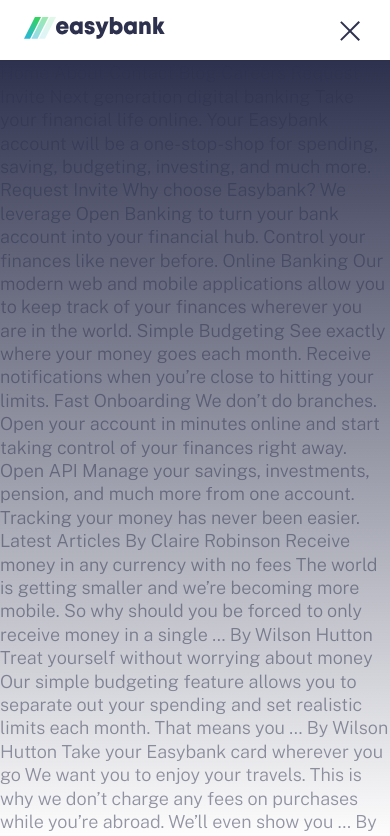
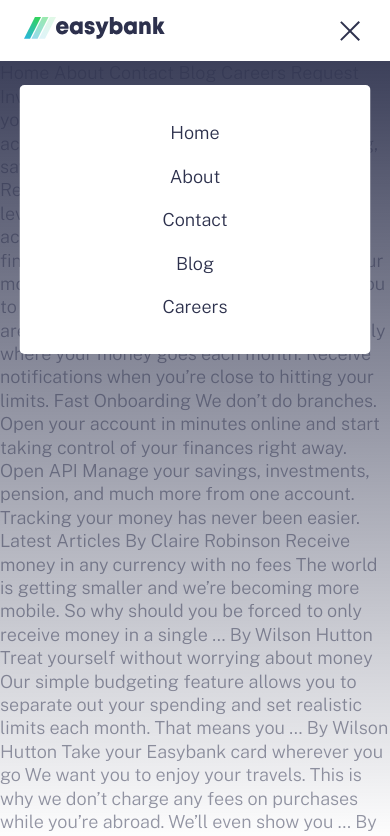
Before and after one commit to jgustavoj/javascript-easybank-landinpage-project, a plain HTML site: page index.html in a window 390 px wide. Both pictures are taken after a click on the link 353 px from the left and 30 px from the top of the page. Shown: the top 836 px of the page. Drawn offline with nearby package versions, Linux system fonts and the light colour scheme.

Commit message:
overlay menu done

```diff
--- a/app/js/script.js
+++ b/app/js/script.js
@@ -1,21 +1,28 @@
+//This function adds/removes "open" class into hamburger menu on Click
+const btnHamburger = document.querySelector("#btnHamburger");
 //This function adds/removes "open" class into header menu on Click
 //This was done in order to work with the overaly better
+const body = document.querySelector("body");
 const header = document.querySelector(".header");
-
-//This function adds/removes "open" class into hamburger menu on Click
-const btnHamburger = document.querySelector("#btnHamburger");
-
 const overlay = document.querySelector(".overlay");
+const fadeElems = document.querySelectorAll(".has-fade");
 
 btnHamburger.addEventListener("click", () => {
   console.log("clicked!");
+
   if (header.classList.contains("open")) {
-    header.classList.remove("open"); // Close hamburger memu
-    overlay.classList.remove("fade-in");
-    overlay.classList.add("fade-out");
+    body.classList.remove("noscroll");
+    header.classList.remove("open"); // Close hamburger meny
+    fadeElems.forEach((element) => {
+      element.classList.remove("fade-in");
+      element.classList.add("fade-out");
+    });
   } else {
+    body.classList.add("noscroll");
     header.classList.add("open"); // Open hamburger menu
-    overlay.classList.remove("fade-out");
-    overlay.classList.add("fade-in");
+    fadeElems.forEach((element) => {
+      element.classList.remove("fade-out");
+      element.classList.add("fade-in");
+    });
   }
 });
--- a/app/scss/_animations.scss
+++ b/app/scss/_animations.scss
@@ -1,3 +1,7 @@
+.has-fade{
+    visibility: hidden;
+}
+
 @keyframes fade-in{
     from{
         visibility: hidden;
@@ -8,6 +12,7 @@
         opacity: 0;
     }
     to{
+        visibility: visible;
         opacity: 1;
     }
 }
--- a/app/scss/_globals.scss
+++ b/app/scss/_globals.scss
@@ -16,11 +16,21 @@
     color: $grayishBlue;
     line-height: 1.3;
 
+    &.noscroll{
+        overflow: hidden; //doesnt allow the user to scroll if the mobile menu is open
+    }
+
 }
 
 a, a:visited, a:hover{
     text-decoration: none;
 
+}
+
+// Spacing
+.container{
+    padding-left: 1.5rem;
+    padding-right: 1.5rem;
 }
 
 
--- a/app/scss/_header.scss
+++ b/app/scss/_header.scss
@@ -8,7 +8,7 @@
             display: block;
         }
 
-    .header__menu{ //animation
+    .header__toggle{ //animation
 
         span:first-child{
             transform: rotate(45deg);
@@ -30,7 +30,7 @@
     .overlay{ //animation overlay
         opacity: 0;
         position: fixed;
-        top: 3.75rem;
+        top: 0px;
         right: 0px;
         bottom: 0px;
         left: 0px;
@@ -40,7 +40,11 @@
 
 
     nav{
-        padding: 1.0625rem 1.5rem;
+        position: relative;
+        background-color: $White;
+        padding-top: 1.0625rem;
+        padding-bottom: 1.0625rem;
+
     }
 
     &__logo{
@@ -52,7 +56,7 @@
         }
     }
 
-    &__menu{ //Mobile Menu + animation
+    &__toggle{ //Mobile Menu toggle + animation
 
         span{
         display: block;
@@ -67,10 +71,30 @@
         }
     }
 
+    }
+
+    &__menu{
+        width: calc(100% - 3rem);
+        left: 50%;
+        transform: translateX(-50%);
+        background: $White;
+        margin-top: 1.5rem;
+        padding: 1.625rem;
+        border-radius: 5px;
+        position: absolute;
+        width: 90%;
 
 
+
+        a{
+            display: block;
+            padding: 0.625rem;
+            color: $darkBlue;
+            text-align: center;
+
+
+        }
     }
-
 
     &__links{
 
--- a/index.html
+++ b/index.html
@@ -29,14 +29,14 @@
 <body>
 
   <header class="header">
-    <div class="overlay"></div>
-    <nav class="flex flex-jc-sb flex-ai-c">
+    <div class="overlay has-fade"></div>
+    <nav class="container flex flex-jc-sb flex-ai-c">
       <a href="/" class="header__logo">
         <img src="./images/logo.svg" alt="Easybank">
 
       </a>
 
-      <a id="btnHamburger" href="#" class="header__menu hide-for-desktop">
+      <a id="btnHamburger" href="#" class="header__toggle hide-for-desktop">
         <span></span>
         <span></span>
         <span></span>
@@ -54,6 +54,15 @@
       <a href="#" class="button header__cta hide-for-mobile">Request Invite</a>
 
     </nav>
+
+    <div class="header__menu has-fade">
+      <a href="#">Home</a>
+      <a href="#">About</a>
+      <a href="#">Contact</a>
+      <a href="#">Blog</a>
+      <a href="#">Careers</a>
+
+    </div>
 
 
 
```
Also changed, not shown: dist/style.css, 1 other file.
